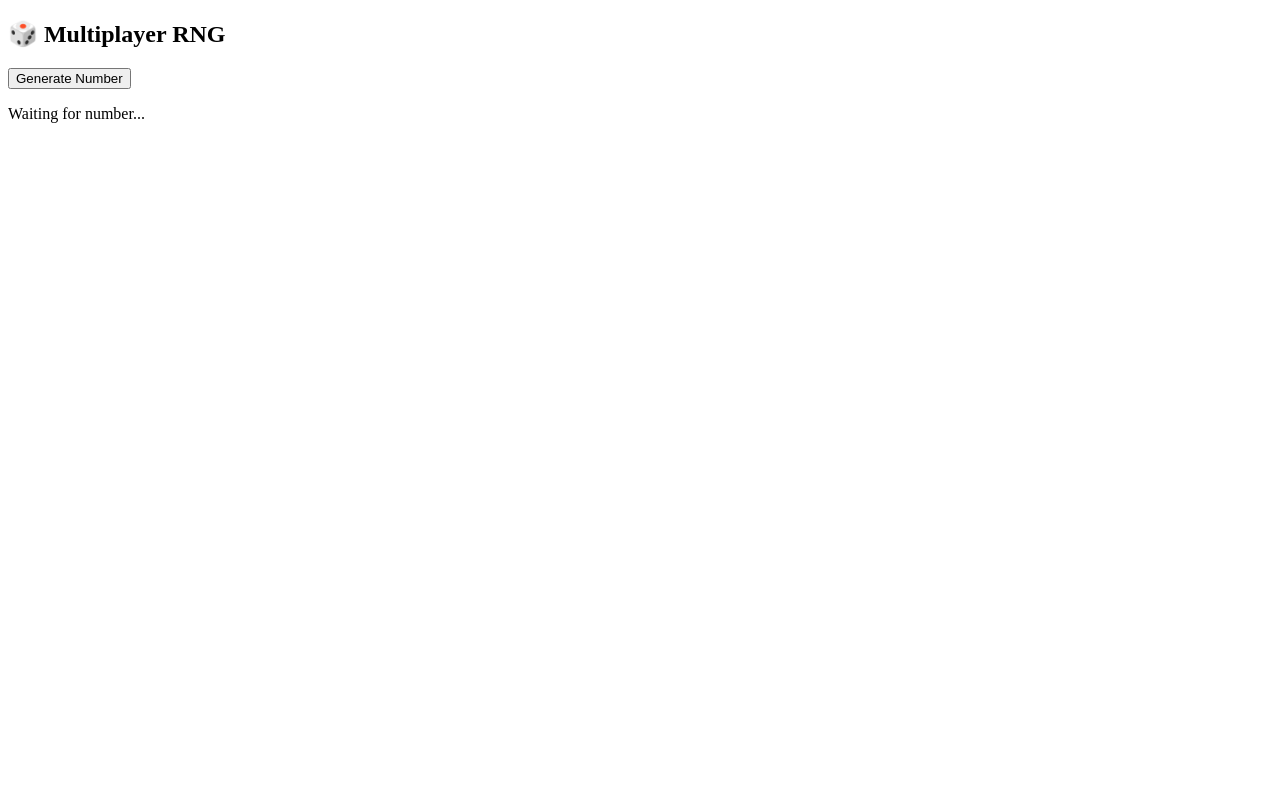
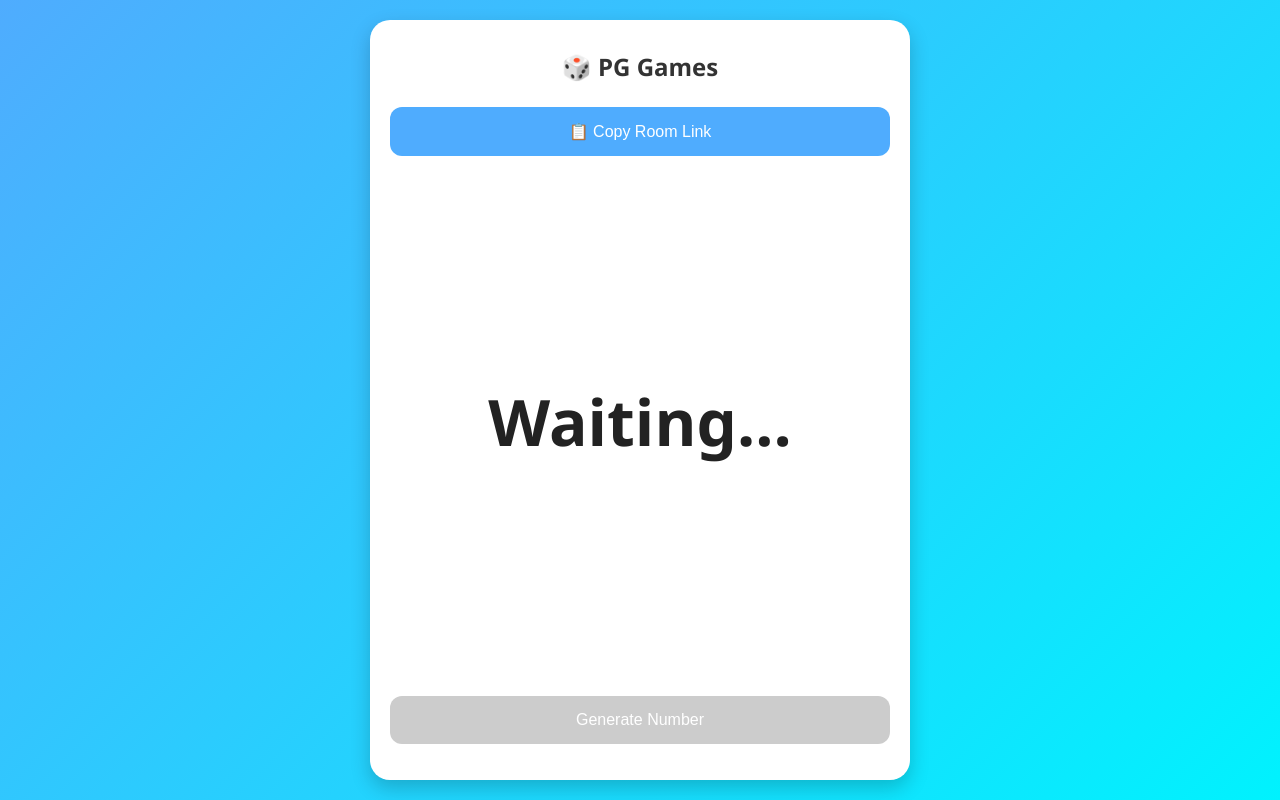
Before and after one commit to Smandalk/pg_games_app, a Flask app: page /game/1 in a window 1280 px wide. Run offline with Flask 3, Linux system fonts and the light colour scheme; some libraries are stand-ins or nearby versions.

Commit message:
Update index.html

```diff
--- a/templates/index.html
+++ b/templates/index.html
@@ -1,37 +1,137 @@
 <!DOCTYPE html>
 <html>
 <head>
-    <title>Multiplayer RNG</title>
+    <title>🎲 PG Games</title>
     <script src="https://cdn.socket.io/4.5.4/socket.io.min.js"></script>
+    <style>
+        body {
+            font-family: 'Segoe UI', Tahoma, sans-serif;
+            background: linear-gradient(135deg, #4facfe, #00f2fe);
+            height: 100vh;
+            margin: 0;
+            display: flex;
+            justify-content: center;
+            align-items: center;
+        }
+        .container {
+            background: white;
+            padding: 20px;
+            border-radius: 20px;
+            box-shadow: 0 8px 20px rgba(0,0,0,0.2);
+            text-align: center;
+            width: 95%;
+            max-width: 500px;
+            height: 90vh;
+            display: flex;
+            flex-direction: column;
+            justify-content: space-between;
+        }
+        h2 {
+            color: #333;
+            margin: 10px 0;
+            font-size: 1.5rem;
+        }
+        #room-info {
+            color: #666;
+            font-size: 0.9rem;
+            margin-bottom: 10px;
+        }
+        #gen-btn, #copy-btn {
+            background: #4facfe;
+            border: none;
+            padding: 15px;
+            border-radius: 12px;
+            color: white;
+            font-size: 1rem;
+            cursor: pointer;
+            transition: 0.3s;
+            width: 100%;
+            margin-top: 10px;
+        }
+        #gen-btn:hover:enabled, #copy-btn:hover {
+            background: #00c6ff;
+        }
+        #gen-btn:disabled {
+            background: #ccc;
+            cursor: not-allowed;
+        }
+        #result {
+            flex-grow: 1;
+            display: flex;
+            justify-content: center;
+            align-items: center;
+            font-size: 4rem;
+            font-weight: bold;
+            color: #222;
+            transition: transform 0.3s ease-in-out;
+        }
+        #result.animate {
+            transform: scale(1.3);
+        }
+        #status {
+            font-size: 1rem;
+            color: #444;
+            margin-top: 10px;
+        }
+    </style>
 </head>
 <body>
-    <h2>🎲 Multiplayer RNG</h2>
-    <p id="room-info"></p>
-    <button onclick="generateNumber()">Generate Number</button>
-    <p id="result">Waiting for number...</p>
-    <p id="status"></p>
+    <div class="container">
+        <div>
+            <h2>🎲 PG Games</h2>
+            <p id="room-info"></p>
+            <button id="copy-btn" onclick="copyLink()">📋 Copy Room Link</button>
+        </div>
+
+        <div id="result">Waiting...</div>
+
+        <div>
+            <button id="gen-btn" onclick="generateNumber()" disabled>Generate Number</button>
+            <p id="status"></p>
+        </div>
+    </div>
 
     <script>
         var socket = io();
         var room = "{{ room }}";
+        var roomLink = window.location.href;
 
-        // Join the room when connected
         socket.on('connect', function() {
-            socket.emit('join', {room: room});
+            socket.emit('join', {room: room, sid: socket.id});
             document.getElementById("room-info").innerText = "Room: " + room;
         });
 
         function generateNumber() {
-            socket.emit('generate_number', {room: room});
+            socket.emit('generate_number', {room: room, sid: socket.id});
         }
 
         socket.on('new_number', function(data) {
-            document.getElementById("result").innerText = "Number: " + data.number;
+            let result = document.getElementById("result");
+            result.innerText = data.number;
+
+            result.classList.add("animate");
+            setTimeout(() => result.classList.remove("animate"), 300);
         });
 
         socket.on('message', function(data) {
             document.getElementById("status").innerText = data.msg;
         });
+
+        socket.on('host_status', function(data) {
+            if (data.is_host) {
+                document.getElementById("gen-btn").disabled = false;
+                document.getElementById("status").innerText = "✅ You are the host!";
+            } else {
+                document.getElementById("gen-btn").disabled = true;
+                document.getElementById("status").innerText = "👀 Waiting for host...";
+            }
+        });
+
+        function copyLink() {
+            navigator.clipboard.writeText(roomLink).then(() => {
+                alert("✅ Room link copied!");
+            });
+        }
     </script>
 </body>
 </html>
```
